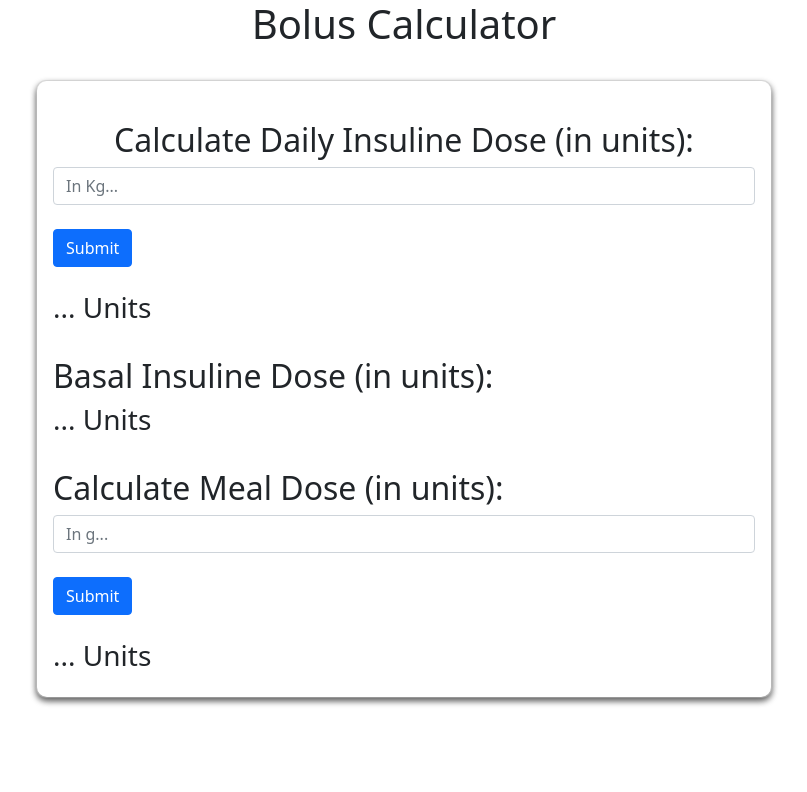
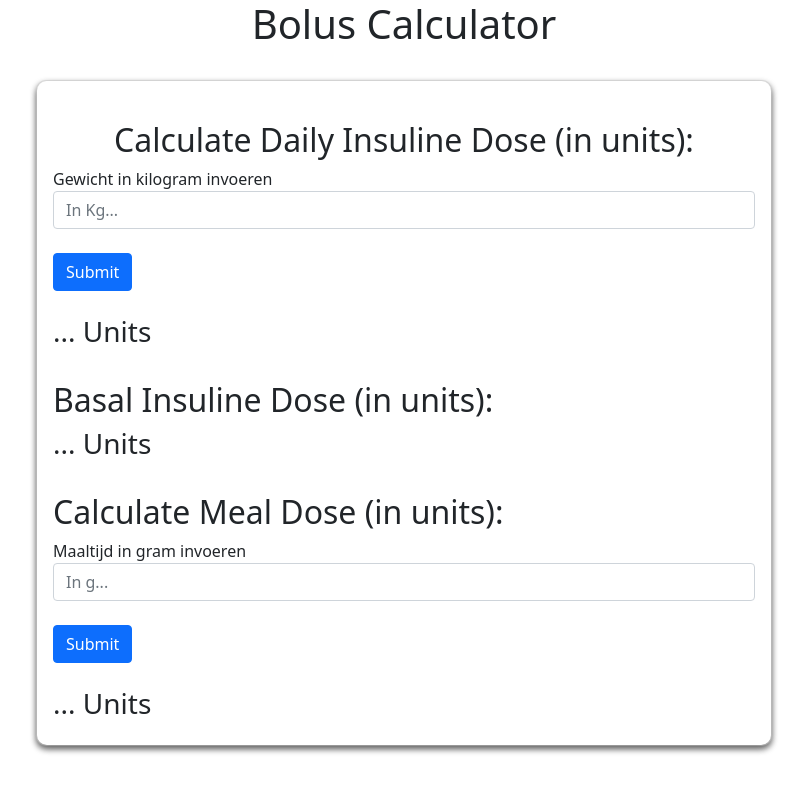
Before and after one commit to BryanAafjes/Bolus_Calculation, a website: page index.html in a window 1280 px wide. Shown: the whole page, without its empty margins (236-1043 px from the left). Drawn offline with nearby package versions, Linux system fonts and the light colour scheme.

Commit message:
Labels erbij gezet wat het is en wat je moet invullen

```diff
--- a/index.html
+++ b/index.html
@@ -24,6 +24,7 @@
                         <div class="form-group">
                             <br>
                             <h2 class="center">Calculate Daily Insuline Dose (in units):</h2>
+                            <label for="kg">Gewicht in kilogram invoeren</label>
                             <input type="text" class="form-control" id="userWeight" placeholder="In Kg...">
                             <br>
                             <button class="btn btn-primary" id="buttonWeight">Submit</button>
@@ -40,6 +41,7 @@
                         <h2>Calculate Meal Dose (in units):</h2>
 
                         <div class="form-group">
+                            <label for="kg">Maaltijd in gram invoeren</label>
                             <input class="form-control" type="text" id="userCarbs" placeholder="In g...">
                             <br>
                             <button class="btn btn-primary" id="buttonCarbs">Submit</button>
```
Also changed, not shown: 1 other file.
